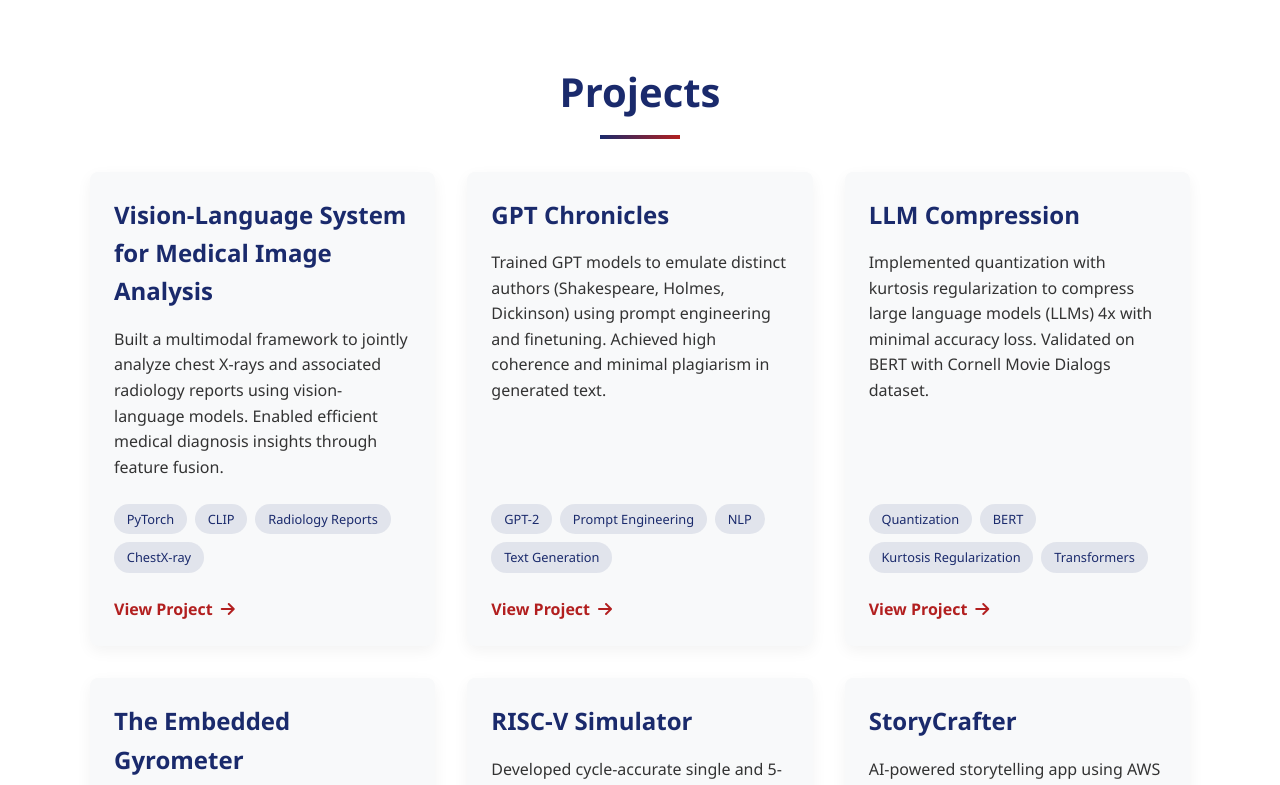
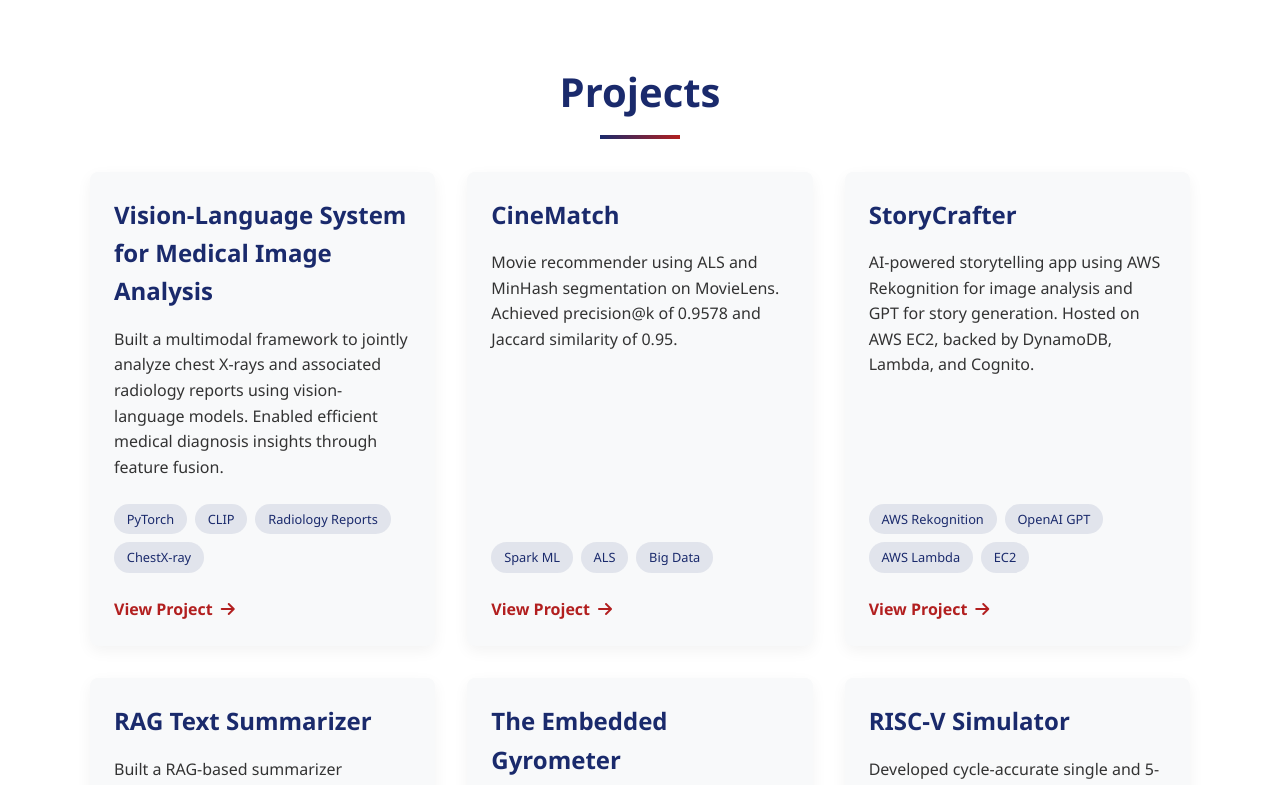
Before and after one commit to BhairaviVSD/bhairavivsd.github.io, a React (Vite) app: page / in a window 1280 px wide. Shown: the part 2000-2785 px from the top of the page. Built offline with nearby package versions, Linux system fonts and the light colour scheme.

Commit message:
Adding updated files 1.4

```diff
--- a/src/components/Projects.jsx
+++ b/src/components/Projects.jsx
@@ -10,28 +10,10 @@
       link: 'https://github.com/BhairaviVSD/Vision-Language-System-for-Analysis-of-Medical-Images'
     },
     {
-      title: 'GPT Chronicles',
-      description: 'Trained GPT models to emulate distinct authors (Shakespeare, Holmes, Dickinson) using prompt engineering and finetuning. Achieved high coherence and minimal plagiarism in generated text.',
-      skills: ['GPT-2', 'Prompt Engineering', 'NLP', 'Text Generation'],
-      link: 'https://github.com/BhairaviVSD/GPT-Chronicles'
-    },
-    {
-      title: 'LLM Compression',
-      description: 'Implemented quantization with kurtosis regularization to compress large language models (LLMs) 4x with minimal accuracy loss. Validated on BERT with Cornell Movie Dialogs dataset.',
-      skills: ['Quantization', 'BERT', 'Kurtosis Regularization', 'Transformers'],
-      link: 'https://github.com/BhairaviVSD/LLM-Compression'
-    },
-    {
-      title: 'The Embedded Gyrometer',
-      description: 'Built a wearable gyroscope-powered speedometer using STM32 and L3GD20. Achieved 9% error margin without GPS and demonstrated 3-axis angular velocity measurement.',
-      skills: ['STM32', 'Embedded C', 'Sensor Fusion', 'Signal Filtering'],
-      link: 'https://github.com/BhairaviVSD/The-Embedded-Gyrometer'
-    },
-    {
-      title: 'RISC-V Simulator',
-      description: 'Developed cycle-accurate single and 5-stage pipelined RISC-V simulators. Integrated hazard handling, branch prediction, and improved IPC by 3x.',
-      skills: ['Python', 'RISC-V', 'Computer Architecture', 'Pipelining'],
-      link: 'https://github.com/BhairaviVSD/RISC-V-Simulator'
+      title: 'CineMatch',
+      description: 'Movie recommender using ALS and MinHash segmentation on MovieLens. Achieved precision@k of 0.9578 and Jaccard similarity of 0.95.',
+      skills: ['Spark ML', 'ALS', 'Big Data'],
+      link: 'https://github.com/BhairaviVSD/CineMatch'
     },
     {
       title: 'StoryCrafter',
@@ -46,10 +28,22 @@
       link: 'https://github.com/BhairaviVSD/RAG-Powered-Summarizer'
     },
     {
-      title: 'CineMatch',
-      description: 'Movie recommender using ALS and MinHash segmentation on MovieLens. Achieved precision@k of 0.9578 and Jaccard similarity of 0.95.',
-      skills: ['Spark ML', 'ALS', 'Big Data'],
-      link: 'https://github.com/BhairaviVSD/CineMatch'
+      title: 'The Embedded Gyrometer',
+      description: 'Built a wearable gyroscope-powered speedometer using STM32 and L3GD20. Achieved 9% error margin without GPS and demonstrated 3-axis angular velocity measurement.',
+      skills: ['STM32', 'Embedded C', 'Sensor Fusion', 'Signal Filtering'],
+      link: 'https://github.com/BhairaviVSD/The-Embedded-Gyrometer'
+    },
+    {
+      title: 'RISC-V Simulator',
+      description: 'Developed cycle-accurate single and 5-stage pipelined RISC-V simulators. Integrated hazard handling, branch prediction, and improved IPC by 3x.',
+      skills: ['Python', 'RISC-V', 'Computer Architecture', 'Pipelining'],
+      link: 'https://github.com/BhairaviVSD/-RISC-V-Simulator'
+    },
+    {
+      title: 'GPT Chronicles',
+      description: 'Trained GPT models to emulate distinct authors (Shakespeare, Holmes, Dickinson) using prompt engineering and finetuning. Achieved high coherence and minimal plagiarism in generated text.',
+      skills: ['GPT-2', 'Prompt Engineering', 'NLP', 'Text Generation'],
+      link: 'https://github.com/BhairaviVSD/GPT-Chronicles'
     },
     {
       title: 'FoodForThought',
```
Also changed, not shown: 1 other file (tests, documents, lock files or other folders).
